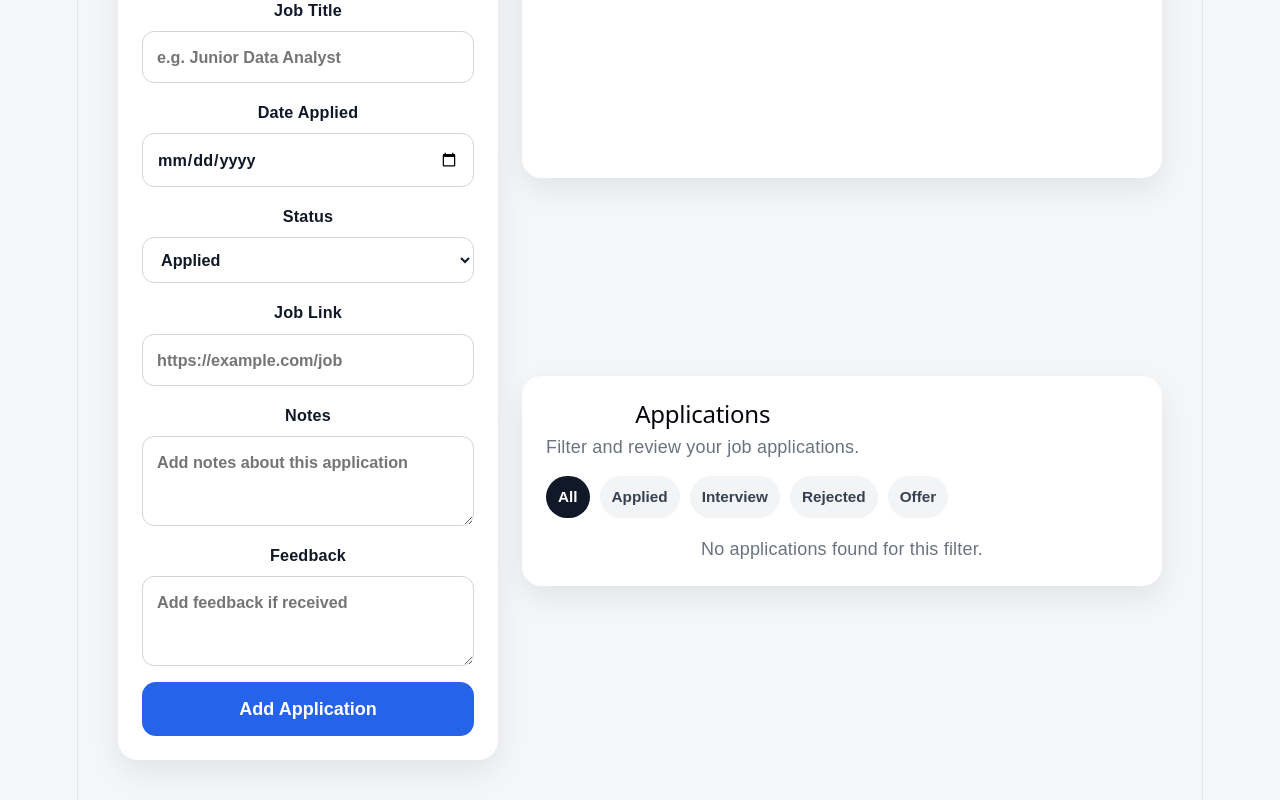
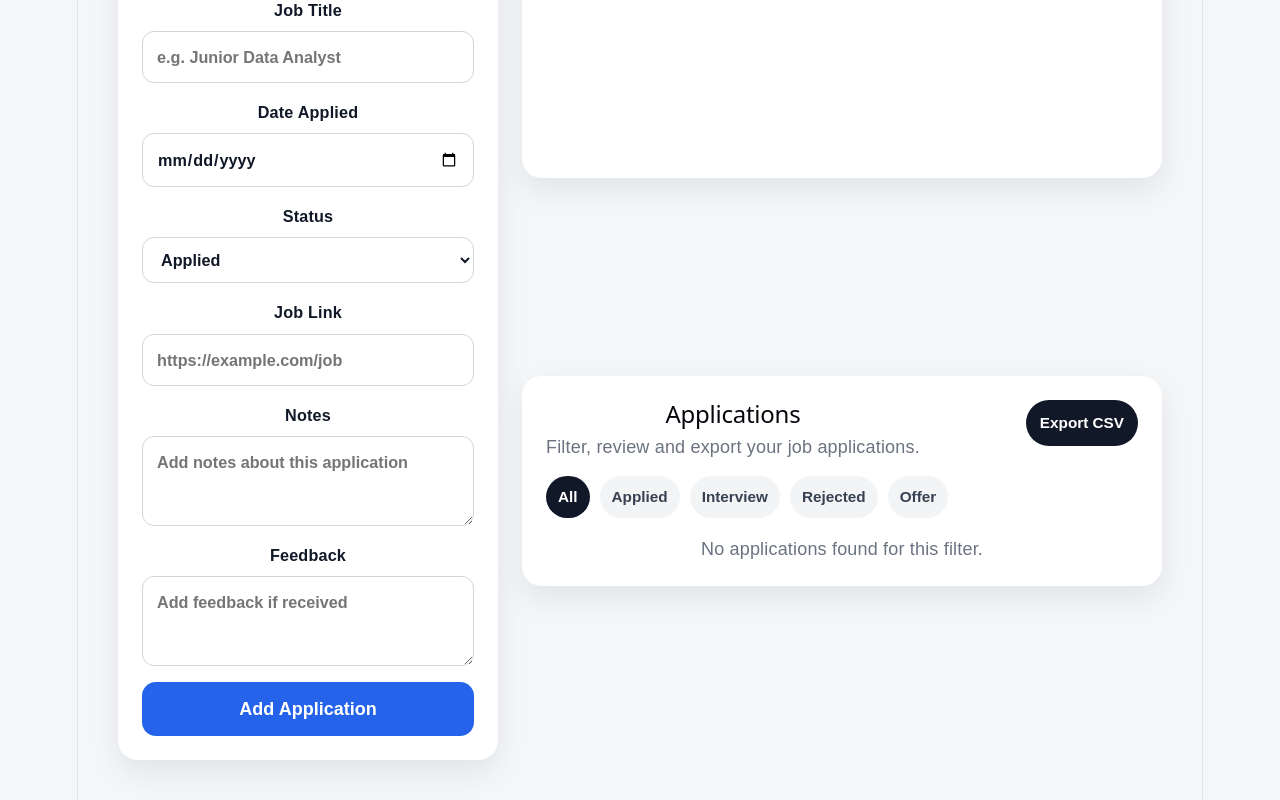
Before and after one commit to KrzysztofDrezek/job-application-tracker, a React (Vite) app: page / in a window 1280 px wide. Shown: the part 575-1375 px from the top of the page. Built offline with nearby package versions, Linux system fonts and the light colour scheme.

Commit message:
Add CSV export functionality

```diff
--- a/src/App.css
+++ b/src/App.css
@@ -188,6 +188,7 @@ button:hover {
 .section-header {
   display: flex;
   justify-content: space-between;
+  align-items: flex-start;
   gap: 16px;
   margin-bottom: 16px;
 }
@@ -199,6 +200,19 @@ button:hover {
 .section-header p {
   margin: 0;
   color: #6b7280;
+}
+
+.export-button {
+  white-space: nowrap;
+  padding: 10px 14px;
+  border-radius: 999px;
+  background: #111827;
+  color: white;
+  font-size: 0.85rem;
+}
+
+.export-button:hover {
+  background: #374151;
 }
 
 .filters {
@@ -321,6 +335,14 @@ button:hover {
     grid-row: auto;
   }
 
+  .section-header {
+    flex-direction: column;
+  }
+
+  .export-button {
+    width: 100%;
+  }
+
   .hero h1 {
     font-size: 2rem;
   }
--- a/src/App.jsx
+++ b/src/App.jsx
@@ -65,6 +65,57 @@ function App() {
     );
 
     setApplications(updatedApplications);
+  }
+
+  function handleExportCSV() {
+    if (applications.length === 0) {
+      alert("There are no applications to export.");
+      return;
+    }
+
+    const headers = [
+      "Company",
+      "Job Title",
+      "Date Applied",
+      "Status",
+      "Job Link",
+      "Notes",
+      "Feedback",
+    ];
+
+    const rows = applications.map((application) => [
+      application.company,
+      application.jobTitle,
+      application.dateApplied,
+      application.status,
+      application.jobLink,
+      application.notes,
+      application.feedback,
+    ]);
+
+    const csvContent = [headers, ...rows]
+      .map((row) =>
+        row
+          .map((value) => {
+            const safeValue = String(value || "").replace(/"/g, '""');
+            return `"${safeValue}"`;
+          })
+          .join(",")
+      )
+      .join("\n");
+
+    const blob = new Blob([csvContent], {
+      type: "text/csv;charset=utf-8;",
+    });
+
+    const url = URL.createObjectURL(blob);
+    const downloadLink = document.createElement("a");
+
+    downloadLink.href = url;
+    downloadLink.download = "job-applications.csv";
+    downloadLink.click();
+
+    URL.revokeObjectURL(url);
   }
 
   const filteredApplications =
@@ -292,8 +343,16 @@ function App() {
           <div className="section-header">
             <div>
               <h2>Applications</h2>
-              <p>Filter and review your job applications.</p>
+              <p>Filter, review and export your job applications.</p>
             </div>
+
+            <button
+              className="export-button"
+              type="button"
+              onClick={handleExportCSV}
+            >
+              Export CSV
+            </button>
           </div>
 
           <div className="filters">
```
